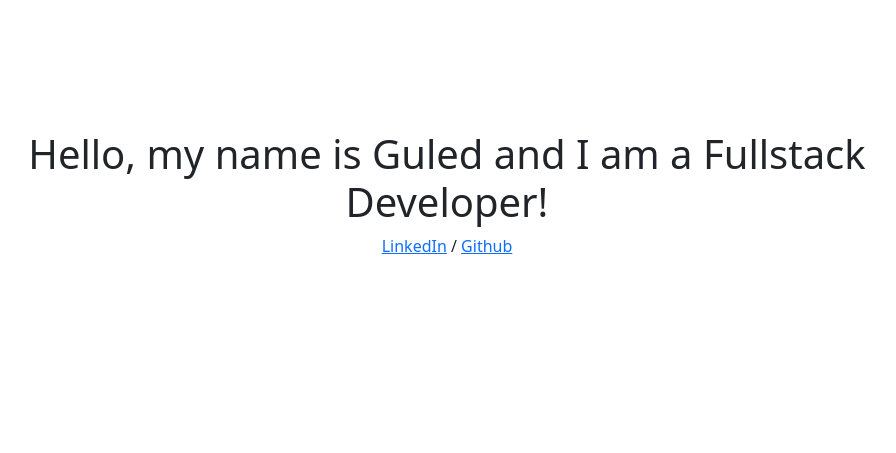
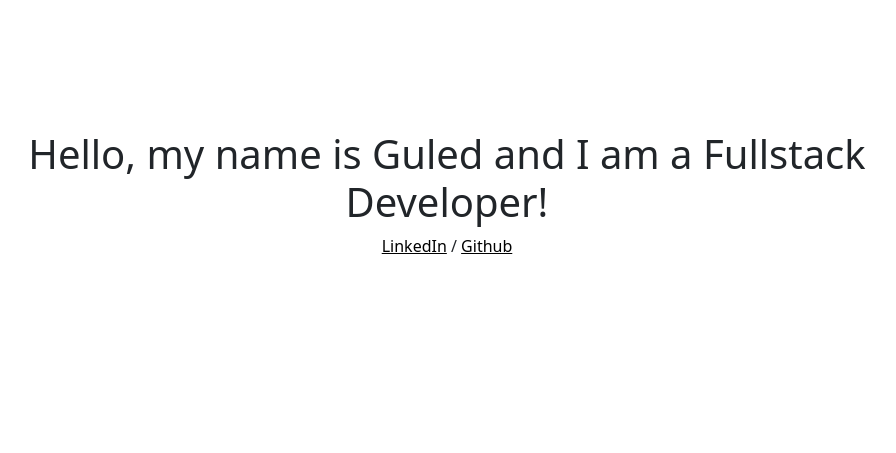
Before and after one commit to gammaled/my-resume-website, a Flask app: page / in a window 1280 px wide. Shown: the part 227-680 px from the top of the page, without its empty margins (193-1089 px from the left). Run offline with Flask 2, Linux system fonts and the light colour scheme; some libraries are stand-ins or nearby versions.

Commit message:
added class for home page links

```diff
--- a/templates/home.html
+++ b/templates/home.html
@@ -10,9 +10,9 @@
     <div class="row">
         <div class="col-4 mx-auto text-center md-col-3">
             <p>
-                <a href="https://www.linkedin.com/in/guled-mahamoud-a2960b141">LinkedIn</a>
+                <a class="home-link" href="https://www.linkedin.com/in/guled-mahamoud-a2960b141">LinkedIn</a>
                 /
-                <a href="https://github.com/gammaled">Github</a>
+                <a class="home-link" href="https://github.com/gammaled">Github</a>
             </p>
         </div>
     </div>
```
